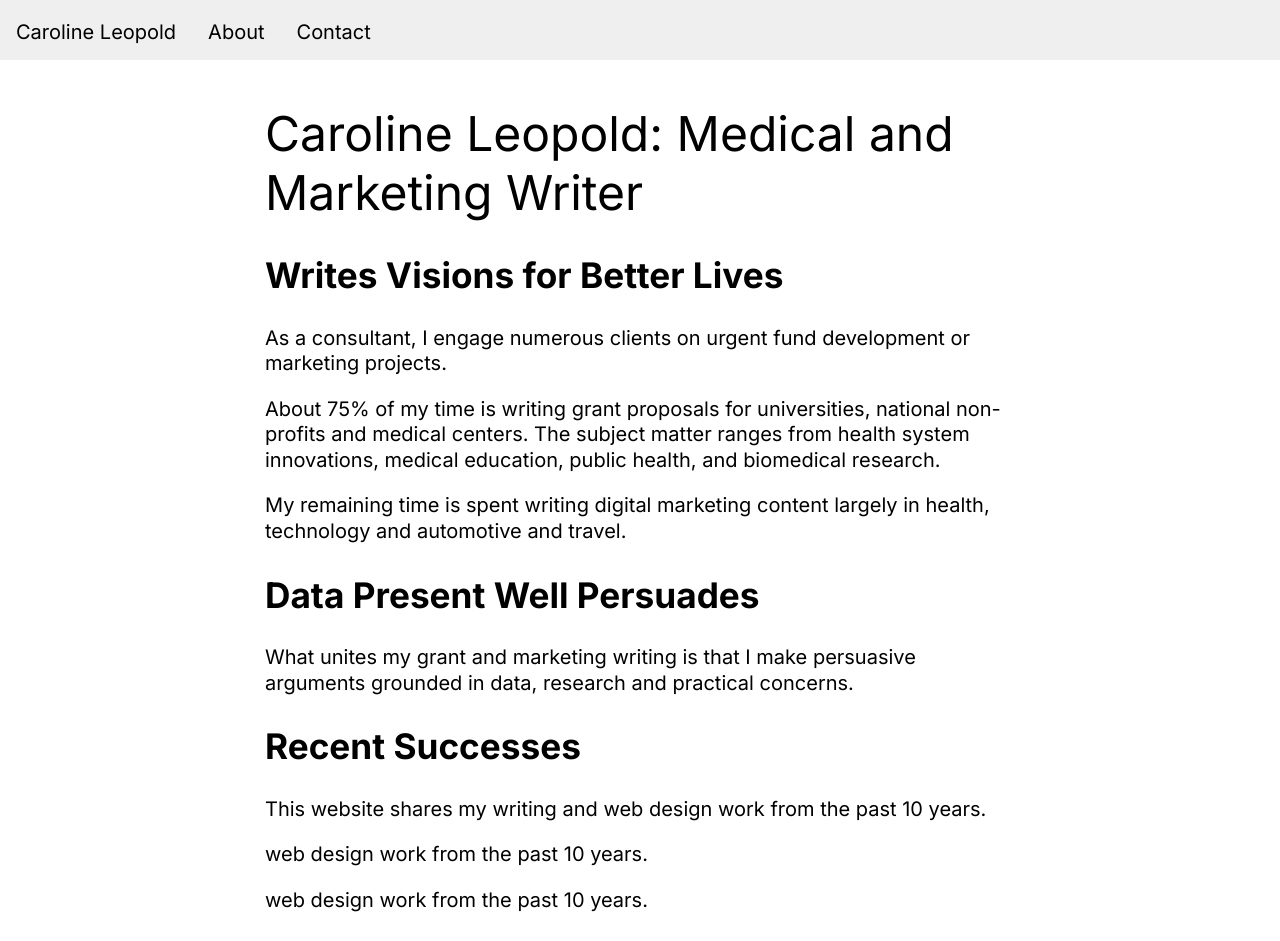
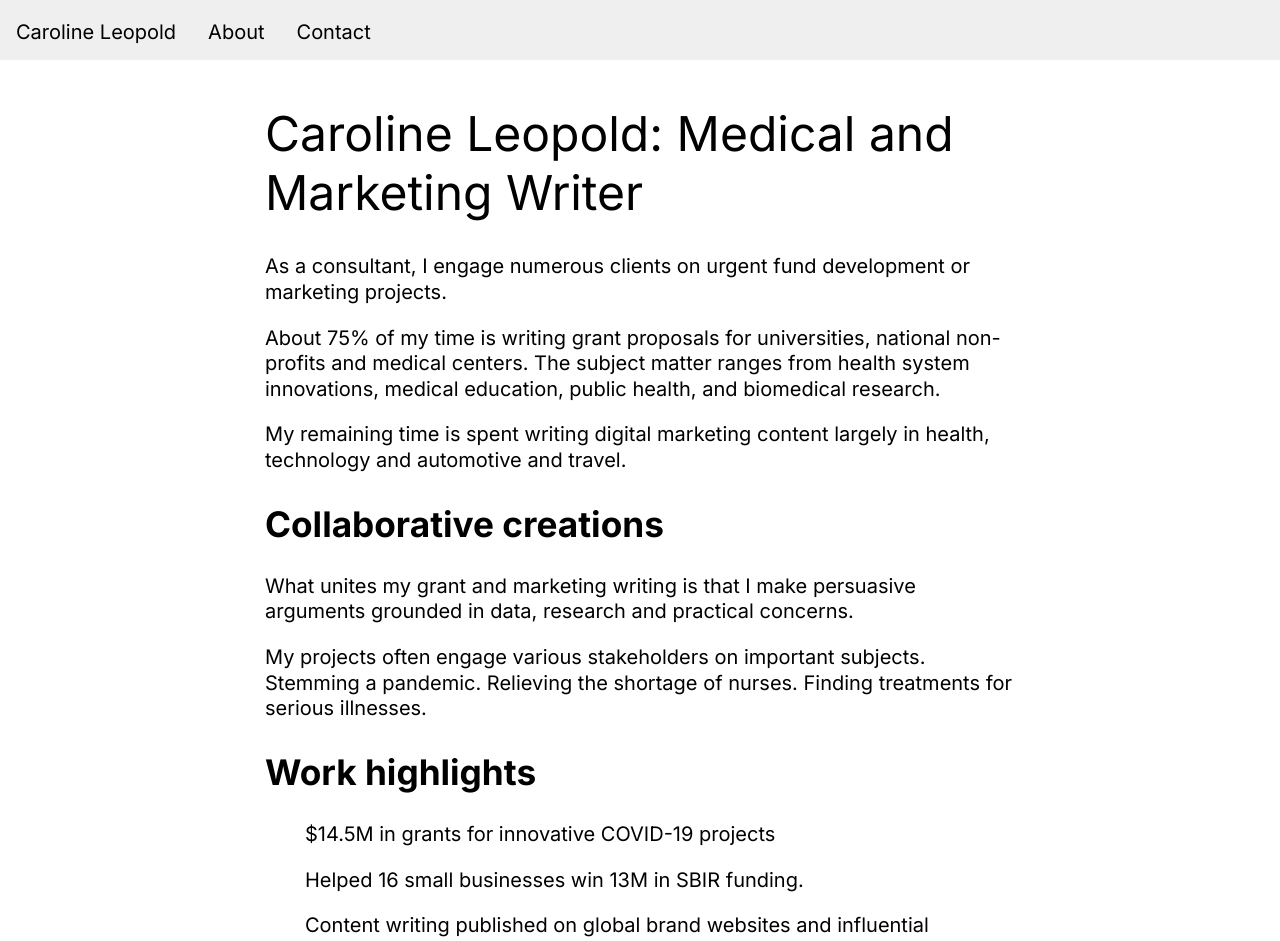
Before and after one commit to cml815/about-a, a React (Create React App) app: page /about in a window 1280 px wide. Shown: the top 941 px of the page. Built offline with nearby package versions, Linux system fonts and the light colour scheme.

Commit message:
add copy

```diff
--- a/src/routes/about.jsx
+++ b/src/routes/about.jsx
@@ -8,16 +8,18 @@ export default function About () {
     <main className="centered">
       <div className="inner">
         <h1>Caroline Leopold: Medical and Marketing Writer</h1>
-        <h2>Writes Visions for Better Lives</h2>
         <p>As a consultant, I engage numerous clients on urgent fund development or marketing projects.</p>
         <p>About 75% of my time is writing grant proposals for universities, national non-profits and medical centers. The subject matter ranges from health system innovations, medical education, public health, and biomedical research.</p>
         <p>My remaining time is spent writing digital marketing content largely in health, technology and automotive and travel.</p>
-        <h2>Data Present Well Persuades</h2>
+        <h2>Collaborative creations</h2>
         <p>What unites my grant and marketing writing is that I make persuasive arguments grounded in data, research and practical concerns.</p>
-        <h2>Recent Successes</h2>
-        <p>This website shares my writing and web design work from the past 10 years.</p>
-        <p>web design work from the past 10 years.</p>
-        <p>web design work from the past 10 years.</p>
+        <p>My projects often engage various stakeholders on important subjects. Stemming a pandemic. Relieving the shortage of nurses. Finding treatments for serious illnesses. </p>
+        <h2>Work highlights</h2>
+        <ul>
+        <li><p>$14.5M in grants for innovative COVID-19 projects</p></li>
+        <li><p>Helped 16 small businesses win 13M in SBIR funding. </p></li>
+        <li><p>Content writing published on global brand websites and influential websites.</p></li>
+        </ul>
       </div>
     </main>
   )
```
